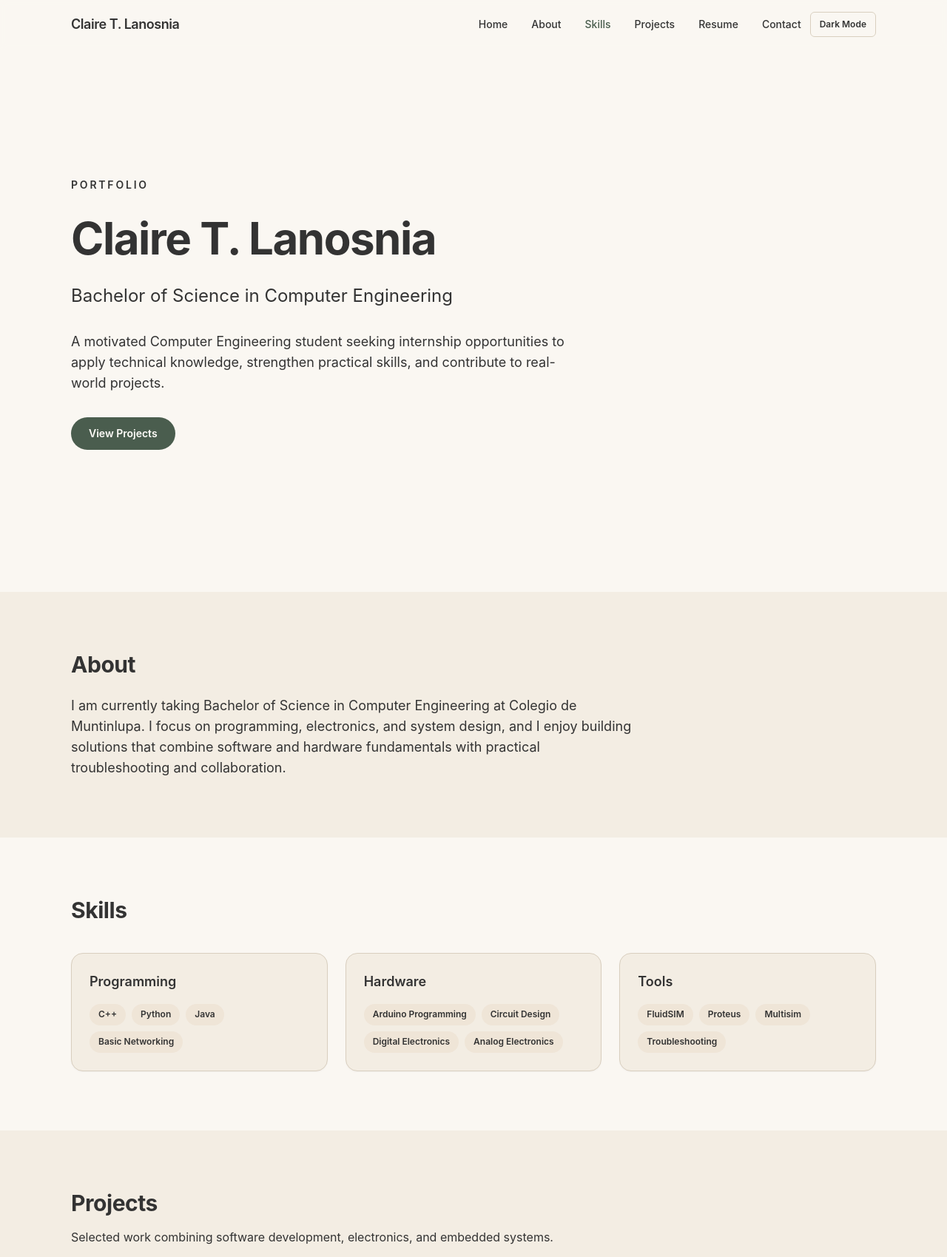
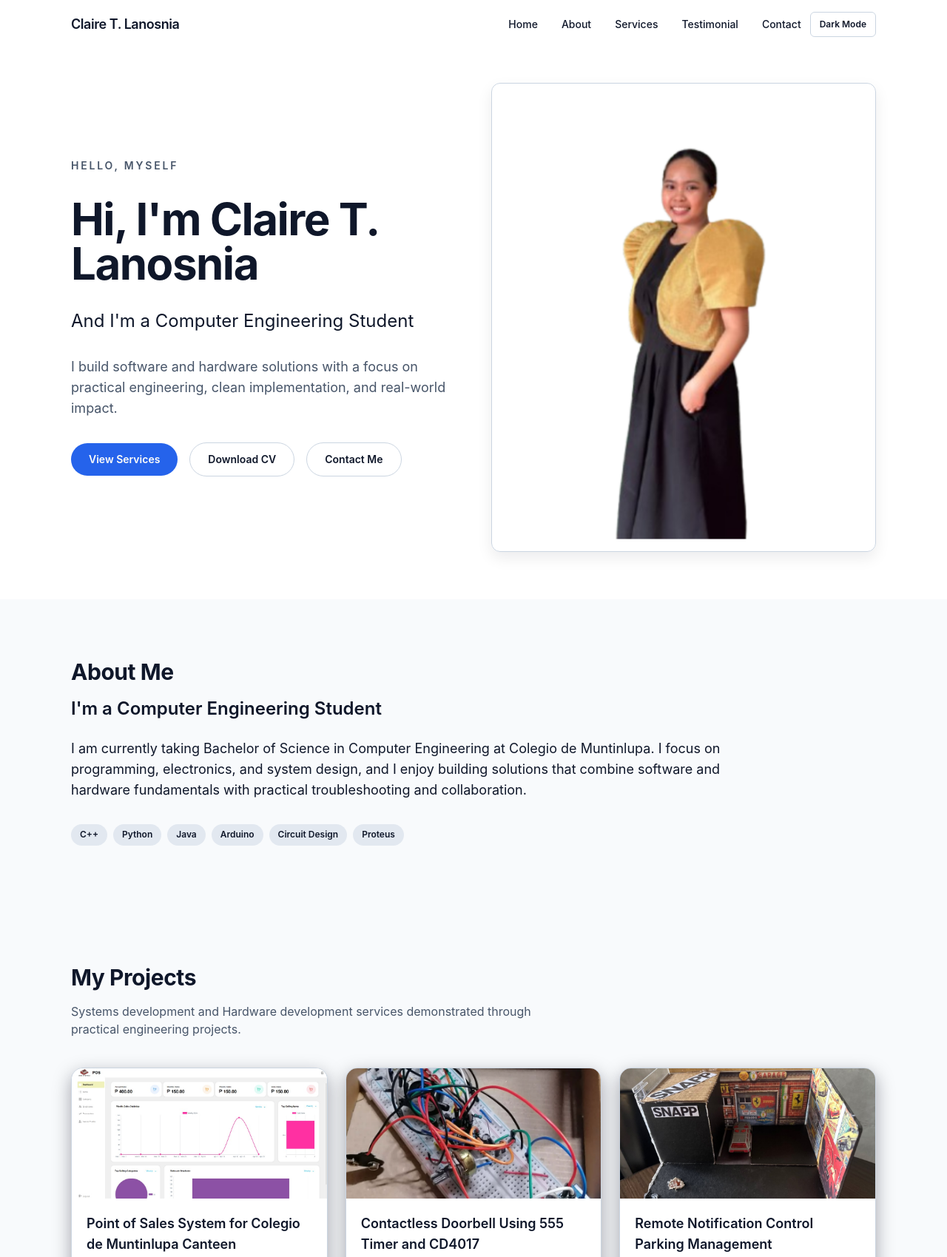
Before and after one commit to Jehjdcns/portfolio, a plain HTML site: page index.html in a window 1280 px wide. Shown: the top 1699 px of the page at 74% size. Drawn offline with nearby package versions, Linux system fonts and the light colour scheme.

Commit message:
Update portfolio theme and images of the projects

```diff
--- a/data/projects.js
+++ b/data/projects.js
@@ -4,7 +4,7 @@ const projects = [
     description:
       "Developed a point of sales system to streamline canteen transactions, sales tracking, and basic inventory flow for daily operations.",
     tech: ["Java", "Database", "UI/UX"],
-    image: "./assets/images/placeholder.svg",
+    image: "./assets/images/project-pos.png",
     link: "#",
   },
   {
@@ -12,7 +12,7 @@ const projects = [
     description:
       "Built a contactless doorbell prototype using timer and counter ICs to trigger a chime sequence without physical switch interaction.",
     tech: ["Electronics", "555 Timer", "CD4017"],
-    image: "./assets/images/placeholder.svg",
+    image: "./assets/images/project-doorbell.png",
     link: "#",
   },
   {
@@ -20,7 +20,7 @@ const projects = [
     description:
       "Created a remote notification concept to reduce lapses in parking compliance by alerting users and managers about parking events.",
     tech: ["Embedded Systems", "Sensors", "Control Logic"],
-    image: "./assets/images/placeholder.svg",
+    image: "./assets/images/project-parking.png",
     link: "#",
   },
   {
@@ -29,7 +29,7 @@ const projects = [
     description:
       "Investigated how oven drying time, paper type, and additives affect recycled paper strength using a structured experimental approach.",
     tech: ["Design of Experiments", "Data Analysis", "Research"],
-    image: "./assets/images/placeholder.svg",
+    image: "./assets/images/project-recycled-paper.png",
     link: "#",
   },
   {
@@ -37,7 +37,7 @@ const projects = [
     description:
       "Designed and evaluated a BJT small-signal amplifier circuit focusing on gain behavior, signal fidelity, and stable biasing.",
     tech: ["Analog Electronics", "BJT", "Circuit Design"],
-    image: "./assets/images/placeholder.svg",
+    image: "./assets/images/project-bjt.png",
     link: "#",
   },
   {
@@ -46,7 +46,7 @@ const projects = [
     description:
       "Proposed an integrated monitoring and prediction framework using satellite inputs, smart buoys, and AI for early bloom detection in Laguna de Bay.",
     tech: ["AI", "IoT", "Environmental Monitoring"],
-    image: "./assets/images/placeholder.svg",
+    image: "./assets/images/project-algaclear.png",
     link: "#",
   },
   {
@@ -55,7 +55,7 @@ const projects = [
     description:
       "Designed and evaluated a framework to detect hallucinations in ChatGPT responses by validating claims against citation-grounded evidence.",
     tech: ["NLP", "LLM Evaluation", "Research"],
-    image: "./assets/images/placeholder.svg",
+    image: "./assets/images/project-chatgpt-framework.png",
     link: "#",
   },
 ];
--- a/index.html
+++ b/index.html
@@ -14,9 +14,9 @@
         theme: {
           extend: {
             colors: {
-              primary: "#9CAF88",
-              secondary: "#4A5D4E",
-              accent: "#C8B38E",
+              primary: "#C7F9CC",
+              secondary: "#80ED99",
+              accent: "#4169E1",
             },
             boxShadow: {
               soft: "0 10px 30px rgba(17, 24, 39, 0.08)",
@@ -27,10 +27,10 @@
     </script>
     <link rel="stylesheet" href="./styles/custom.css" />
   </head>
-  <body class="bg-white text-gray-900 antialiased">
+  <body class="bg-white text-gray-900 antialiased dark-theme">
     <header
       id="site-header"
-      class="fixed top-0 left-0 right-0 z-50 border-b border-transparent bg-white/80 backdrop-blur-sm transition-all duration-300"
+      class="fixed top-0 left-0 right-0 z-50 border-b border-transparent bg-transparent transition-all duration-300"
     >
       <nav class="mx-auto flex max-w-6xl items-center justify-between px-6 py-4 lg:px-8" aria-label="Main navigation">
         <a href="#home" class="text-lg font-semibold tracking-tight">Claire T. Lanosnia</a>
@@ -38,9 +38,8 @@
           <ul id="nav-menu" class="hidden items-center gap-8 text-sm font-medium md:flex">
             <li><a class="nav-link" href="#home">Home</a></li>
             <li><a class="nav-link" href="#about">About</a></li>
-            <li><a class="nav-link" href="#skills">Skills</a></li>
-            <li><a class="nav-link" href="#projects">Projects</a></li>
-            <li><a class="nav-link" href="#resume">Resume</a></li>
+            <li><a class="nav-link" href="#services">Services</a></li>
+            <li><a class="nav-link" href="#testimonial">Testimonial</a></li>
             <li><a class="nav-link" href="#contact">Contact</a></li>
           </ul>
           <button
@@ -67,13 +66,12 @@
           </button>
         </div>
       </nav>
-      <div id="mobile-menu" class="hidden border-t border-gray-200 bg-white md:hidden">
+      <div id="mobile-menu" class="hidden border-t border-gray-200 bg-gray-50 md:hidden">
         <ul class="space-y-1 px-6 py-3 text-sm font-medium">
           <li><a class="nav-link block py-2" href="#home">Home</a></li>
           <li><a class="nav-link block py-2" href="#about">About</a></li>
-          <li><a class="nav-link block py-2" href="#skills">Skills</a></li>
-          <li><a class="nav-link block py-2" href="#projects">Projects</a></li>
-          <li><a class="nav-link block py-2" href="#resume">Resume</a></li>
+          <li><a class="nav-link block py-2" href="#services">Services</a></li>
+          <li><a class="nav-link block py-2" href="#testimonial">Testimonial</a></li>
           <li><a class="nav-link block py-2" href="#contact">Contact</a></li>
         </ul>
       </div>
@@ -84,109 +82,91 @@
         id="home"
         class="mx-auto flex min-h-screen max-w-6xl items-center px-6 pt-28 pb-16 lg:px-8"
       >
+        <div class="grid w-full items-center gap-12 lg:grid-cols-2">
           <div class="max-w-3xl space-y-8 reveal">
-          <p class="text-sm font-semibold uppercase tracking-[0.2em] text-gray-500">Portfolio</p>
+            <p class="text-sm font-semibold uppercase tracking-[0.2em] text-gray-500">Hello, Myself</p>
             <h1 class="text-4xl font-bold tracking-tight text-gray-900 sm:text-5xl lg:text-6xl">
-            Claire T. Lanosnia
+              Hi, I'm Claire T. Lanosnia
             </h1>
             <h2 class="text-xl text-gray-700 sm:text-2xl">
-            Bachelor of Science in Computer Engineering
+              And I'm a Computer Engineering Student
             </h2>
             <p class="max-w-2xl text-base leading-relaxed text-gray-600 sm:text-lg">
-            A motivated Computer Engineering student seeking internship opportunities to apply
-            technical knowledge, strengthen practical skills, and contribute to real-world projects.
+              I build software and hardware solutions with a focus on practical engineering,
+              clean implementation, and real-world impact.
             </p>
+            <div class="flex flex-wrap items-center gap-4">
               <a
-            href="#projects"
+                href="#services"
                 class="inline-flex items-center rounded-full bg-gray-900 px-6 py-3 text-sm font-semibold text-white transition hover:-translate-y-0.5 hover:bg-accent focus:outline-none focus-visible:ring-2 focus-visible:ring-accent focus-visible:ring-offset-2"
               >
-            View Projects
+                View Services
               </a>
+              <a
+                href="./assets/Internship_Resume_Claire_Lanosnia.pdf"
+                download="Claire_T_Lanosnia_Resume.pdf"
+                class="inline-flex items-center rounded-full border border-gray-300 px-6 py-3 text-sm font-semibold text-gray-900 transition hover:-translate-y-0.5 hover:border-accent hover:text-accent focus:outline-none focus-visible:ring-2 focus-visible:ring-accent focus-visible:ring-offset-2"
+              >
+                Download CV
+              </a>
+              <a
+                href="#contact"
+                class="inline-flex items-center rounded-full border border-gray-300 px-6 py-3 text-sm font-semibold text-gray-900 transition hover:-translate-y-0.5 hover:border-accent hover:text-accent focus:outline-none focus-visible:ring-2 focus-visible:ring-accent focus-visible:ring-offset-2"
+              >
+                Contact Me
+              </a>
+            </div>
+          </div>
+          <div class="reveal">
+            <div class="glass-card p-4">
+              <img
+                src="./assets/images/profile-claire-home-latest.png"
+                alt="Claire T. Lanosnia portrait"
+                class="h-[600px] w-full rounded-xl object-contain object-top"
+                loading="eager"
+              />
+            </div>
+          </div>
         </div>
       </section>
 
       <section id="about" class="section-spacing bg-gray-50">
         <div class="mx-auto max-w-6xl px-6 lg:px-8">
-          <div class="max-w-3xl reveal">
-            <h2 class="section-title">About</h2>
+          <div class="max-w-4xl reveal">
+            <h2 class="section-title">About Me</h2>
+            <h3 class="mt-4 text-xl font-semibold text-gray-900 sm:text-2xl">
+              I'm a Computer Engineering Student
+            </h3>
             <p class="mt-6 text-base leading-relaxed text-gray-700 sm:text-lg">
               I am currently taking Bachelor of Science in Computer Engineering at Colegio de
               Muntinlupa. I focus on programming, electronics, and system design, and I enjoy
               building solutions that combine software and hardware fundamentals with practical
               troubleshooting and collaboration.
             </p>
-          </div>
-        </div>
-      </section>
-
-      <section id="skills" class="section-spacing">
-        <div class="mx-auto max-w-6xl px-6 lg:px-8">
-          <div class="reveal">
-            <h2 class="section-title">Skills</h2>
-            <div class="mt-10 grid gap-6 md:grid-cols-3">
-              <article class="skill-card">
-                <h3 class="skill-title">Programming</h3>
-                <ul class="mt-4 flex flex-wrap gap-2">
-                  <li class="skill-pill">C++</li>
-                  <li class="skill-pill">Python</li>
-                  <li class="skill-pill">Java</li>
-                  <li class="skill-pill">Basic Networking</li>
-                </ul>
-              </article>
-              <article class="skill-card">
-                <h3 class="skill-title">Hardware</h3>
-                <ul class="mt-4 flex flex-wrap gap-2">
-                  <li class="skill-pill">Arduino Programming</li>
-                  <li class="skill-pill">Circuit Design</li>
-                  <li class="skill-pill">Digital Electronics</li>
-                  <li class="skill-pill">Analog Electronics</li>
-                </ul>
-              </article>
-              <article class="skill-card">
-                <h3 class="skill-title">Tools</h3>
-                <ul class="mt-4 flex flex-wrap gap-2">
-                  <li class="skill-pill">FluidSIM</li>
-                  <li class="skill-pill">Proteus</li>
-                  <li class="skill-pill">Multisim</li>
-                  <li class="skill-pill">Troubleshooting</li>
-                </ul>
-              </article>
+            <div class="mt-8 flex flex-wrap gap-2">
+              <span class="skill-pill">C++</span>
+              <span class="skill-pill">Python</span>
+              <span class="skill-pill">Java</span>
+              <span class="skill-pill">Arduino</span>
+              <span class="skill-pill">Circuit Design</span>
+              <span class="skill-pill">Proteus</span>
             </div>
           </div>
         </div>
       </section>
 
-      <section id="projects" class="section-spacing bg-gray-50">
+      <section id="Projects" class="section-spacing bg-gray-50">
         <div class="mx-auto max-w-6xl px-6 lg:px-8">
           <div class="reveal">
-            <h2 class="section-title">Projects</h2>
+            <h2 class="section-title">My Projects</h2>
             <p class="mt-4 max-w-2xl text-gray-600">
-              Selected work combining software development, electronics, and embedded systems.
+              Systems development and Hardware development services demonstrated through practical engineering projects.
             </p>
             <div
               id="projects-grid"
               class="mt-10 grid gap-6 sm:grid-cols-2 lg:grid-cols-3"
               aria-live="polite"
             ></div>
-          </div>
-        </div>
-      </section>
-
-      <section id="resume" class="section-spacing">
-        <div class="mx-auto max-w-6xl px-6 lg:px-8">
-          <div class="reveal rounded-2xl border border-gray-200 bg-white p-8 shadow-soft sm:p-10">
-            <h2 class="section-title">Resume</h2>
-            <p class="mt-4 max-w-2xl text-gray-600">
-              Download my latest resume for education, certifications, and technical background.
-            </p>
-            <a
-              href="./assets/Internship_Resume_Claire_Lanosnia.pdf"
-              download="Claire_T_Lanosnia_Resume.pdf"
-              class="mt-8 inline-flex items-center rounded-full border border-gray-900 px-6 py-3 text-sm font-semibold text-gray-900 transition hover:-translate-y-0.5 hover:bg-gray-900 hover:text-white focus:outline-none focus-visible:ring-2 focus-visible:ring-accent focus-visible:ring-offset-2"
-              aria-label="Download resume"
-            >
-              Download Resume
-            </a>
           </div>
         </div>
       </section>
@@ -201,8 +181,8 @@
             <ul class="mt-8 space-y-4 text-gray-700">
               <li>
                 <span class="font-semibold">Email:</span>
-                <a class="link" href="mailto:lanosnia.claire.t.143@cdm.edu.ph">
-                  lanosnia.claire.t.143@cdm.edu.ph
+                <a class="link" href="mailto:lanosniaclaire4@gmail.com">
+                  lanosniaclaire4@gmail.com
                 </a>
               </li>
               <li>
--- a/styles/custom.css
+++ b/styles/custom.css
@@ -3,27 +3,42 @@ html {
 }
 
 :root {
-  --color-primary: #9caf88;
-  --color-secondary: #4a5d4e;
-  --color-background: #faf7f2;
-  --color-surface: #f3ede3;
-  --color-surface-strong: #efe5d7;
-  --color-text: #333333;
-  --color-accent: #c8b38e;
-  --color-border: #d9cfbf;
-  --color-link: #4a5d4e;
+  --color-primary: #38bdf8;
+  --color-secondary: #0ea5e9;
+  --color-background: #0b1220;
+  --color-surface: #111a2e;
+  --color-surface-strong: #0f172a;
+  --color-text: #f1f5f9;
+  --color-text-muted: #94a3b8;
+  --color-accent: #22d3ee;
+  --color-border: #334155;
+  --color-link: #38bdf8;
+}
+
+body:not(.dark-theme) {
+  --color-primary: #2563eb;
+  --color-secondary: #1d4ed8;
+  --color-background: #ffffff;
+  --color-surface: #f8fafc;
+  --color-surface-strong: #e2e8f0;
+  --color-text: #0f172a;
+  --color-text-muted: #475569;
+  --color-accent: #2563eb;
+  --color-border: #cbd5e1;
+  --color-link: #2563eb;
 }
 
 body.dark-theme {
-  --color-primary: #8a9a7d;
-  --color-secondary: #d6ddcf;
-  --color-background: #1f2320;
-  --color-surface: #2b312d;
-  --color-surface-strong: #364038;
-  --color-text: #f5f2ec;
-  --color-accent: #c8b38e;
-  --color-border: #4a5d4e;
-  --color-link: #c8b38e;
+  --color-primary: #38bdf8;
+  --color-secondary: #0ea5e9;
+  --color-background: #0b1220;
+  --color-surface: #111a2e;
+  --color-surface-strong: #0f172a;
+  --color-text: #f9fafb;
+  --color-text-muted: #9ca3af;
+  --color-accent: #22d3ee;
+  --color-border: #334155;
+  --color-link: #38bdf8;
 }
 
 body {
@@ -45,31 +60,78 @@ body {
   letter-spacing: -0.015em;
 }
 
+.status-badge {
+  display: inline-flex;
+  align-items: center;
+  border: 1px solid var(--color-border);
+  border-radius: 9999px;
+  padding: 0.5rem 0.85rem;
+  background: rgba(56, 189, 248, 0.1);
+  color: var(--color-primary);
+  font-size: 0.78rem;
+  font-weight: 700;
+  letter-spacing: 0.02em;
+}
+
+.stats-grid {
+  display: grid;
+  gap: 1rem;
+}
+
+@media (min-width: 768px) {
+  .stats-grid {
+    grid-template-columns: repeat(3, minmax(0, 1fr));
+  }
+}
+
+.info-tile {
+  border: 1px solid var(--color-border);
+  border-radius: 0.9rem;
+  padding: 1rem 1.1rem;
+  background: rgba(255, 255, 255, 0.03);
+}
+
+.tile-label {
+  color: var(--color-text-muted);
+  font-size: 0.75rem;
+  text-transform: uppercase;
+  letter-spacing: 0.04em;
+  font-weight: 700;
+}
+
+.tile-value {
+  margin-top: 0.4rem;
+  color: var(--color-text);
+  font-size: 1rem;
+  font-weight: 700;
+}
+
 .nav-link {
   color: var(--color-text);
   transition: color 180ms ease;
 }
 
 .nav-link:hover {
-  color: var(--color-secondary);
+  color: var(--color-primary);
 }
 
 .active-link {
-  color: var(--color-secondary);
+  color: var(--color-primary);
 }
 
 .skill-card {
   border: 1px solid var(--color-border);
   border-radius: 1rem;
   padding: 1.5rem;
-  background: var(--color-surface);
-  box-shadow: 0 1px 2px rgba(15, 23, 42, 0.04);
-  transition: transform 220ms ease, box-shadow 220ms ease;
+  background: rgba(255, 255, 255, 0.035);
+  backdrop-filter: blur(10px);
+  box-shadow: 0 8px 20px rgba(2, 6, 23, 0.08);
+  transition: all 0.3s ease;
 }
 
 .skill-card:hover {
   transform: translateY(-2px);
-  box-shadow: 0 8px 24px rgba(15, 23, 42, 0.1);
+  box-shadow: 0 0 20px rgba(56, 189, 248, 0.3);
 }
 
 .skill-title {
@@ -95,7 +157,7 @@ body {
 }
 
 .link:hover {
-  color: var(--color-accent);
+  color: var(--color-primary);
 }
 
 .bg-white {
@@ -103,7 +165,7 @@ body {
 }
 
 .bg-white\/80 {
-  background-color: color-mix(in srgb, var(--color-background) 88%, transparent) !important;
+  background-color: rgba(15, 23, 42, 0.9) !important;
 }
 
 .bg-gray-50 {
@@ -117,13 +179,18 @@ body {
   color: var(--color-text) !important;
 }
 
+.text-gray-600,
+.text-gray-500 {
+  color: var(--color-text-muted) !important;
+}
+
 .border-gray-200,
 .border-gray-300 {
   border-color: var(--color-border) !important;
 }
 
 .bg-gray-900 {
-  background-color: var(--color-secondary) !important;
+  background-color: var(--color-primary) !important;
 }
 
 .hover\:bg-gray-900:hover {
@@ -139,8 +206,8 @@ body {
 }
 
 .hover\:bg-accent:hover {
-  background-color: var(--color-accent) !important;
-  color: var(--color-text) !important;
+  background-color: var(--color-secondary) !important;
+  color: #e2e8f0 !important;
 }
 
 .text-accent {
@@ -148,7 +215,34 @@ body {
 }
 
 .hover\:text-gray-900:hover {
-  color: var(--color-secondary) !important;
+  color: var(--color-primary) !important;
+}
+
+.bg-gray-100 {
+  background-color: var(--color-surface-strong) !important;
+}
+
+.shadow-sm {
+  box-shadow: 0 8px 24px rgba(2, 6, 23, 0.35) !important;
+}
+
+#site-header.header-solid {
+  background: rgba(81, 156, 81, 0.9) !important;
+  border-color: var(--color-border) !important;
+  backdrop-filter: blur(10px);
+}
+
+.glass-card {
+  background: rgba(255, 255, 255, 0.04);
+  border: 1px solid var(--color-border);
+  border-radius: 12px;
+  backdrop-filter: blur(10px);
+  box-shadow: 0 8px 20px rgba(2, 6, 23, 0.08);
+  transition: all 0.3s ease;
+}
+
+.glass-card:hover {
+  box-shadow: 0 0 22px rgba(56, 189, 248, 0.35);
 }
 
 .reveal {
```
Also changed, not shown: assets/images/profile-claire-home-latest.png (added), assets/images/project-algaclear.png (added), assets/images/project-bjt.png (added), assets/images/project-chatgpt-framework-v2.png (added), assets/images/project-chatgpt-framework.png (added), assets/images/project-doorbell.png (added), assets/images/project-parking.png (added), assets/images/project-pos.png (added), assets/images/project-recycled-paper.png (added). Lines whose indentation alone changed are shown as unchanged.
